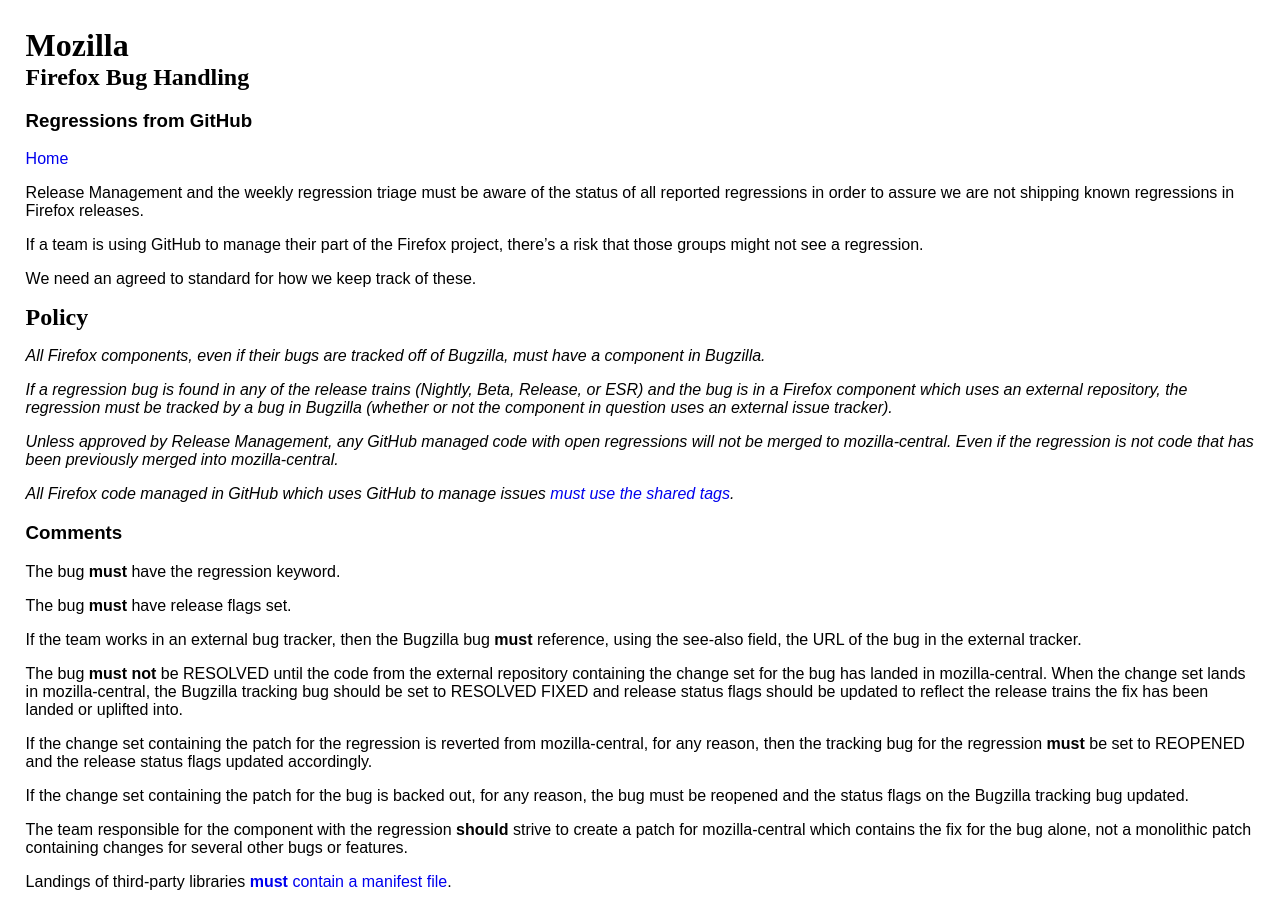
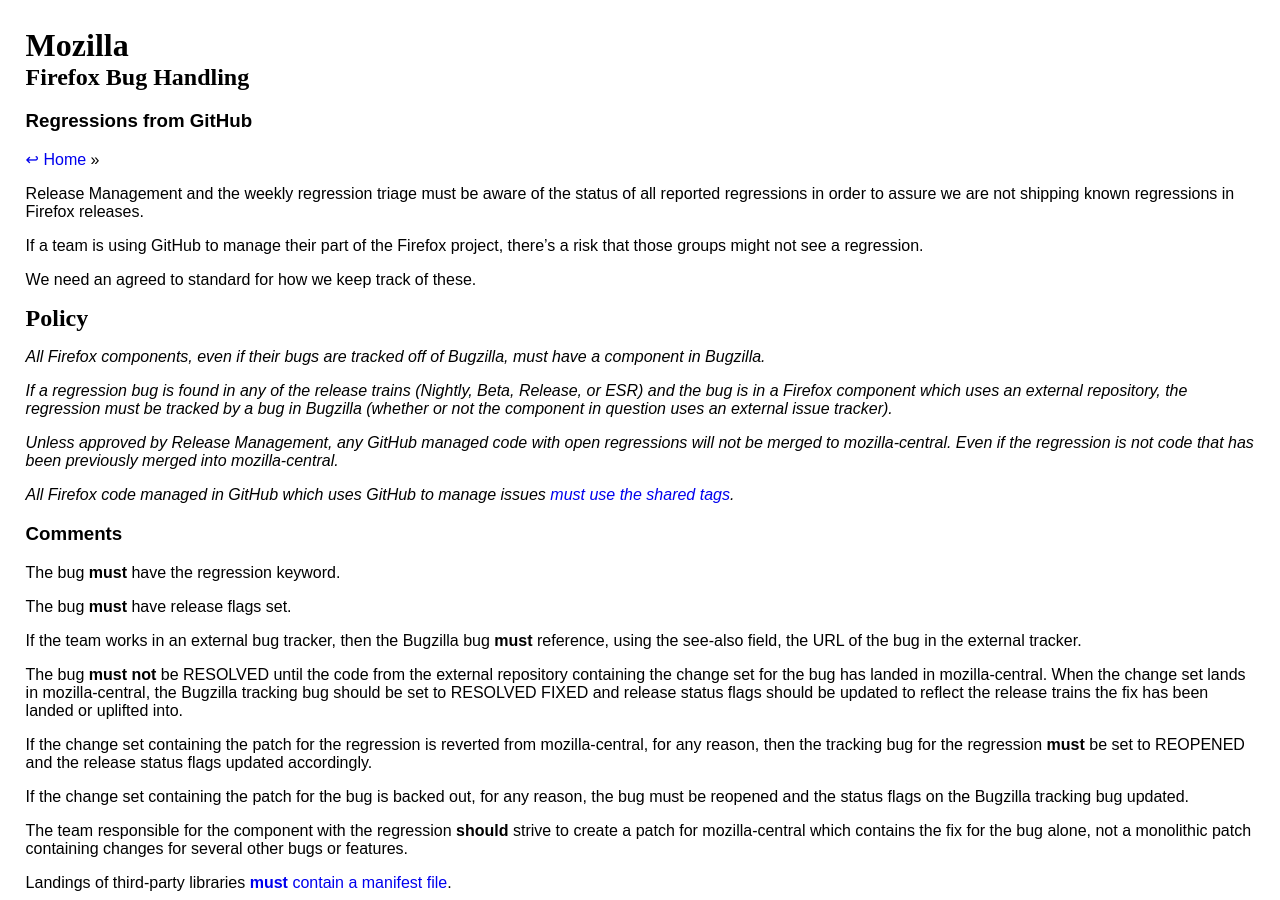
Before and after one commit to mozilla/bug-handling, a Jekyll site: the page built from _policies/regressions-github.md, in a window 1280 px wide and 900 px high. Built offline with Jekyll 4.4.1, drawn with Linux system fonts in a browser that asks for light colours; some web fonts are replaced.

```diff
--- a/_layouts/policy.html
+++ b/_layouts/policy.html
@@ -1,6 +1,6 @@
 ---
 layout: default
 ---
-<a href="../">Home</a>
+<p><a href="../">↩︎ Home</a> » <em>{{description}}</em></p>
 
 {{content}}
```
